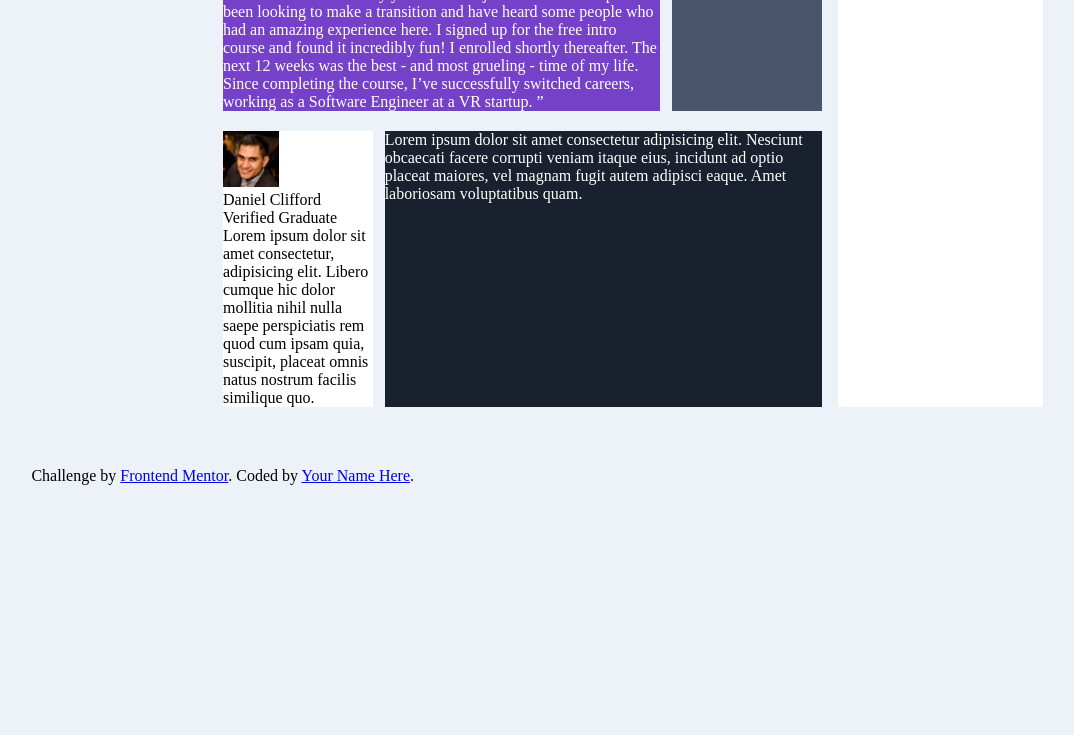
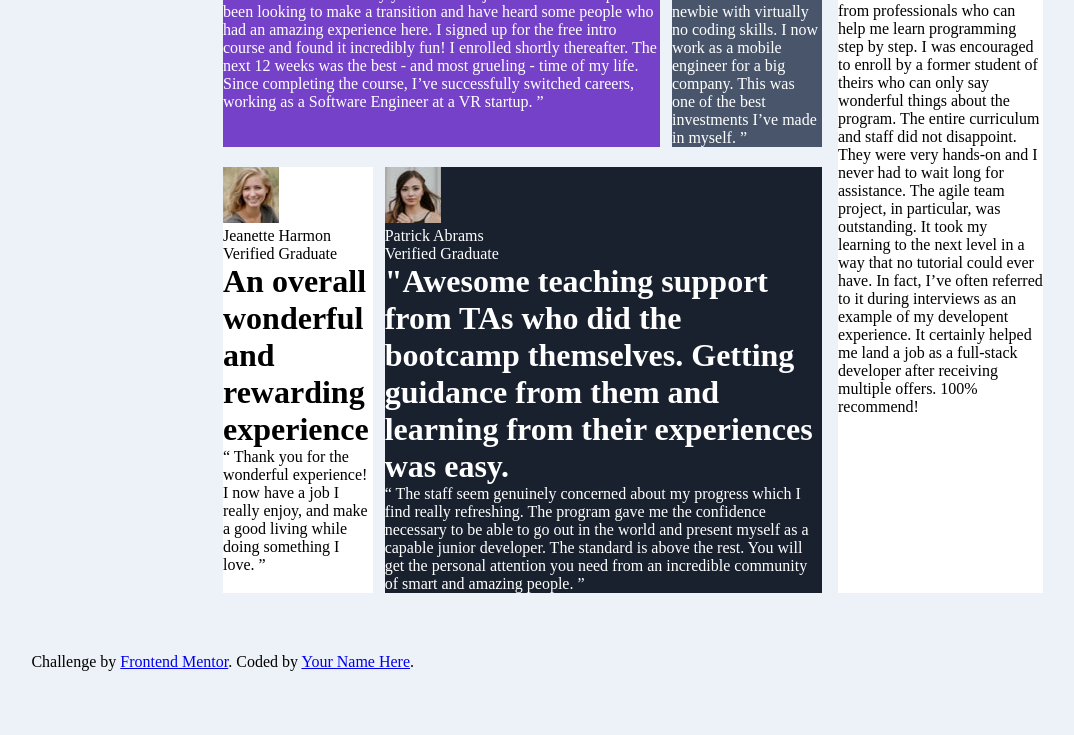
Before and after one commit to ubongedem78/Testimonial-Card-Challenge, a plain HTML site: page index.html in a window 1280 px wide. Shown: the part 437-1172 px from the top of the page, without its empty margins (7-1081 px from the left). Before the commit the page ends 986 px from the top, so only its background shows below. Drawn offline with Linux system fonts and the light colour scheme.

```diff
--- a/index.html
+++ b/index.html
@@ -25,70 +25,51 @@
             the course, I’ve successfully switched careers, working as a Software Engineer at a VR startup. ”</p>
         </div>
         <div class="testimonial-2">
-          <p>Lorem ipsum dolor sit amet consectetur adipisicing elit. Praesentium ducimus consectetur, exercitationem soluta vel quis nemo id beatae corrupti aspernatur eligendi, dignissimos nesciunt quas voluptas illo dolorem consequuntur natus! Fugiat.</p>
+          <img src="./images/image-jonathan.jpg" alt="daniel profile picture">
+          <p>Jonathan Walters</p>
+          <p>Verified Graduate</p>
+         <h1>The team was very supportive and kept me motivated</h1>
+          <p> “ I started as a total newbie with virtually no coding skills. I now work as a mobile engineer
+            for a big company. This was one of the best investments I’ve made in myself. ”</p>
         </div>
       </div>
       <div id="bottom">
         <div class="testimonial-3">
-          <img src="./images/image-daniel.jpg" alt="daniel profile picture">
-          <p>Daniel Clifford</p>
+          <img src="./images/image-jeanette.jpg" alt="daniel profile picture">
+          <p>Jeanette Harmon</p>
           <p>Verified Graduate</p>
-
-          <p>Lorem ipsum dolor sit amet consectetur, adipisicing elit. Libero cumque hic dolor mollitia nihil nulla saepe perspiciatis rem quod cum ipsam quia, suscipit, placeat omnis natus nostrum facilis similique quo.</p>
+         <h1>An overall wonderful and rewarding experience</h1>
+          <p>“ Thank you for the wonderful experience! I now have a job I really enjoy, and make a good living
+            while doing something I love. ”</p>
         </div>
         <div class="testimonial-4">
-          <p>Lorem ipsum dolor sit amet consectetur adipisicing elit. Nesciunt obcaecati facere corrupti veniam itaque eius, incidunt ad optio placeat maiores, vel magnam fugit autem adipisci eaque. Amet laboriosam voluptatibus quam.</p>
+          <img src="./images/image-kira.jpg" alt="daniel profile picture">
+          <p> Patrick Abrams</p>
+          <p>Verified Graduate</p>
+         <h1>"Awesome teaching support from TAs who did the bootcamp themselves. Getting guidance from them and
+          learning from their experiences was easy.</h1>
+          <p>“ The staff seem genuinely concerned about my progress which I find really refreshing. The program
+            gave me the confidence necessary to be able to go out in the world and present myself as a capable
+            junior developer. The standard is above the rest. You will get the personal attention you need from
+            an incredible community of smart and amazing people. ”</p>
         </div>
       </div>
     </div>
     <div class="testimonial-5">
-      <p>Lorem ipsum dolor sit, amet consectetur adipisicing elit. Veniam saepe adipisci ipsum expedita quisquam corrupti voluptatem facere atque labore, est provident corporis quasi placeat tempore, aut excepturi praesentium repudiandae dicta?</p>
+      <img src="./images/image-kira.jpg" alt="daniel profile picture">
+      <p>Kira Whittle</p>
+      <p>Verified Graduate</p>
+     <h1>Such a life-changing experience. Highly recommended!</h1>
+      <p> “ Before joining the bootcamp, I’ve never written a line of code. I needed some structure from
+        professionals who can help me learn programming step by step. I was encouraged to enroll by a former
+        student of theirs who can only say wonderful things about the program. The entire curriculum and staff
+        did not disappoint. They were very hands-on and I never had to wait long for assistance. The agile team
+        project, in particular, was outstanding. It took my learning to the next level in a way that no tutorial
+        could ever have. In fact, I’ve often referred to it during interviews as an example of my developent
+        experience. It certainly helped me land a job as a full-stack developer after receiving multiple offers.
+        100% recommend!</p>
     </div>
   </div>
-
-  <!--
-
-  Jonathan Walters
-  Verified Graduate
-
-  The team was very supportive and kept me motivated
-
-  “ I started as a total newbie with virtually no coding skills. I now work as a mobile engineer
-  for a big company. This was one of the best investments I’ve made in myself. ”
-
-  Jeanette Harmon
-  Verified Graduate
-
-  An overall wonderful and rewarding experience
-
-  “ Thank you for the wonderful experience! I now have a job I really enjoy, and make a good living
-  while doing something I love. ”
-
-  Patrick Abrams
-  Verified Graduate
-
-  Awesome teaching support from TAs who did the bootcamp themselves. Getting guidance from them and
-  learning from their experiences was easy.
-
-  “ The staff seem genuinely concerned about my progress which I find really refreshing. The program
-  gave me the confidence necessary to be able to go out in the world and present myself as a capable
-  junior developer. The standard is above the rest. You will get the personal attention you need from
-  an incredible community of smart and amazing people. ”
-
-  Kira Whittle
-  Verified Graduate
-
-  Such a life-changing experience. Highly recommended!
-
-  “ Before joining the bootcamp, I’ve never written a line of code. I needed some structure from
-  professionals who can help me learn programming step by step. I was encouraged to enroll by a former
-  student of theirs who can only say wonderful things about the program. The entire curriculum and staff
-  did not disappoint. They were very hands-on and I never had to wait long for assistance. The agile team
-  project, in particular, was outstanding. It took my learning to the next level in a way that no tutorial
-  could ever have. In fact, I’ve often referred to it during interviews as an example of my developent
-  experience. It certainly helped me land a job as a full-stack developer after receiving multiple offers.
-  100% recommend! ” -->
-
   <div class="attribution">
     Challenge by <a href="https://www.frontendmentor.io?ref=challenge" target="_blank">Frontend Mentor</a>.
     Coded by <a href="#">Your Name Here</a>.
```
